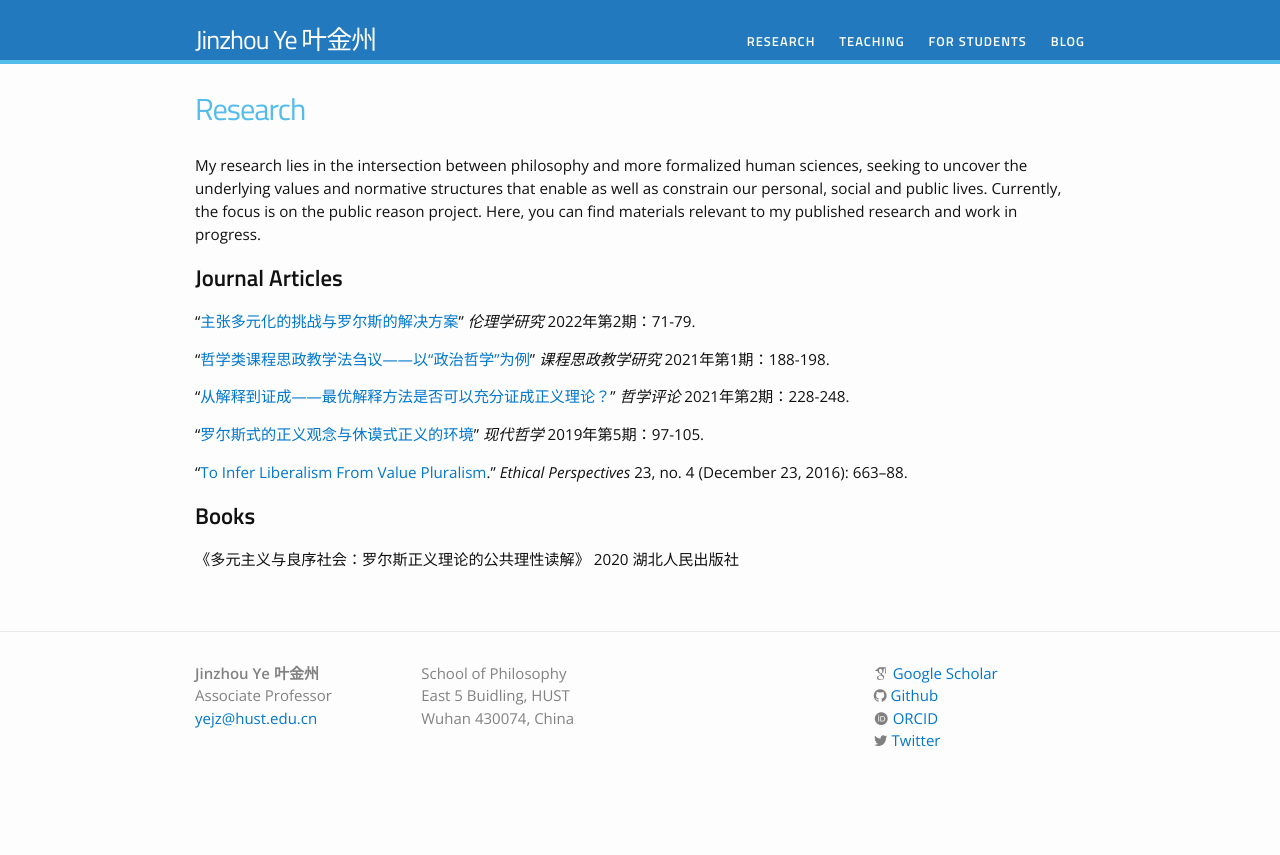
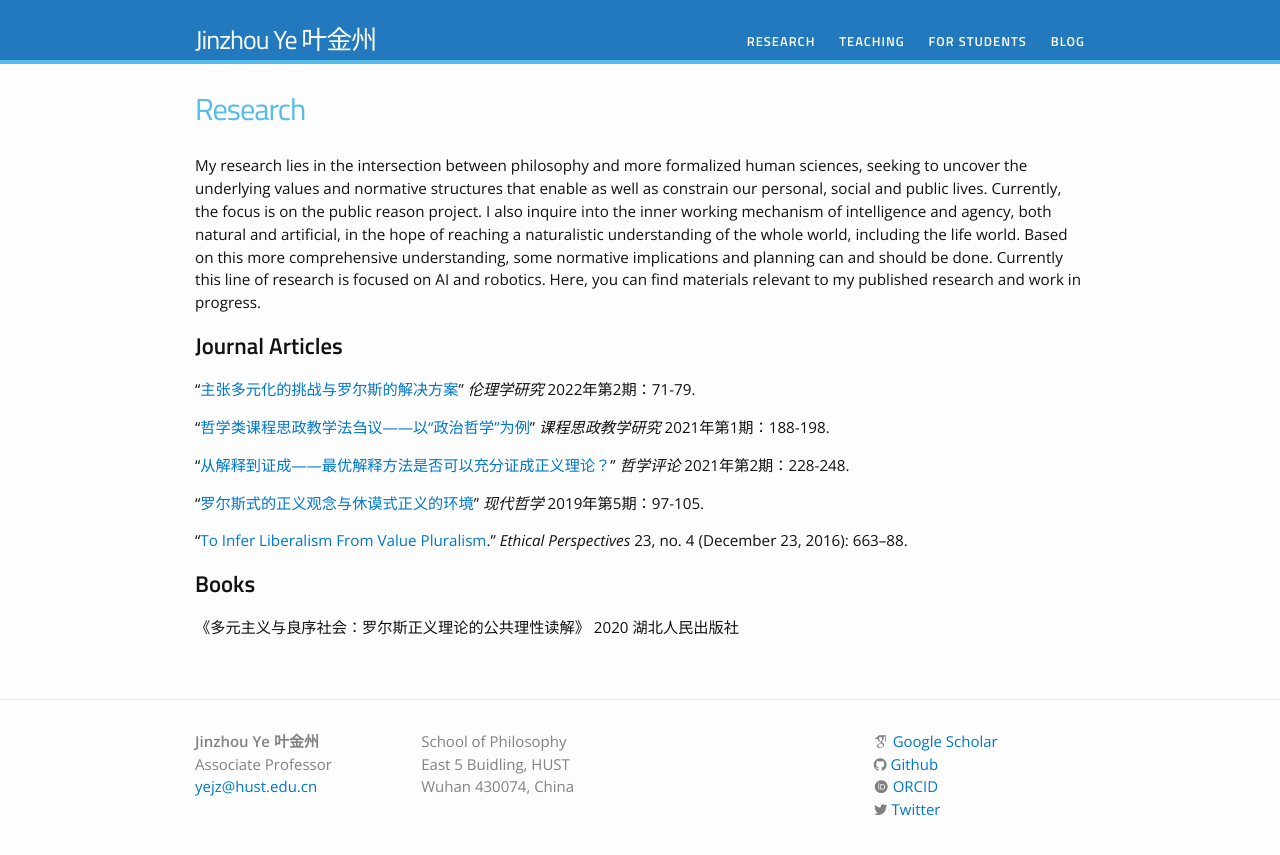
Before and after one commit to yejzh/yejzh.github.io, a Jekyll site: the page built from research/index.md, in a window 1280 px wide. Shown: the top 855 px of the page. Built offline with Jekyll 4.4.1, drawn with Linux system fonts in a browser that asks for light colours; nearby versions of some CDN libraries; some web fonts are replaced.

Commit message:
Update index.md

```diff
--- a/research/index.md
+++ b/research/index.md
@@ -4,7 +4,7 @@ title: Research
 permalink: /research/
 ---
 
-My research lies in the intersection between philosophy and more formalized human sciences, seeking to uncover the underlying values and normative structures that enable as well as constrain our personal, social and public lives. Currently, the focus is on the public reason project. Here, you can find materials relevant to my published research and work in progress.
+My research lies in the intersection between philosophy and more formalized human sciences, seeking to uncover the underlying values and normative structures that enable as well as constrain our personal, social and public lives. Currently, the focus is on the public reason project. I also inquire into the inner working mechanism of intelligence and agency, both natural and artificial, in the hope of reaching a naturalistic understanding of the whole world, including the life world. Based on this more comprehensive understanding, some normative implications and planning can and should be done. Currently this line of research is focused on AI and robotics. Here, you can find materials relevant to my published research and work in progress.
 
 ## **Journal Articles**
 
```
